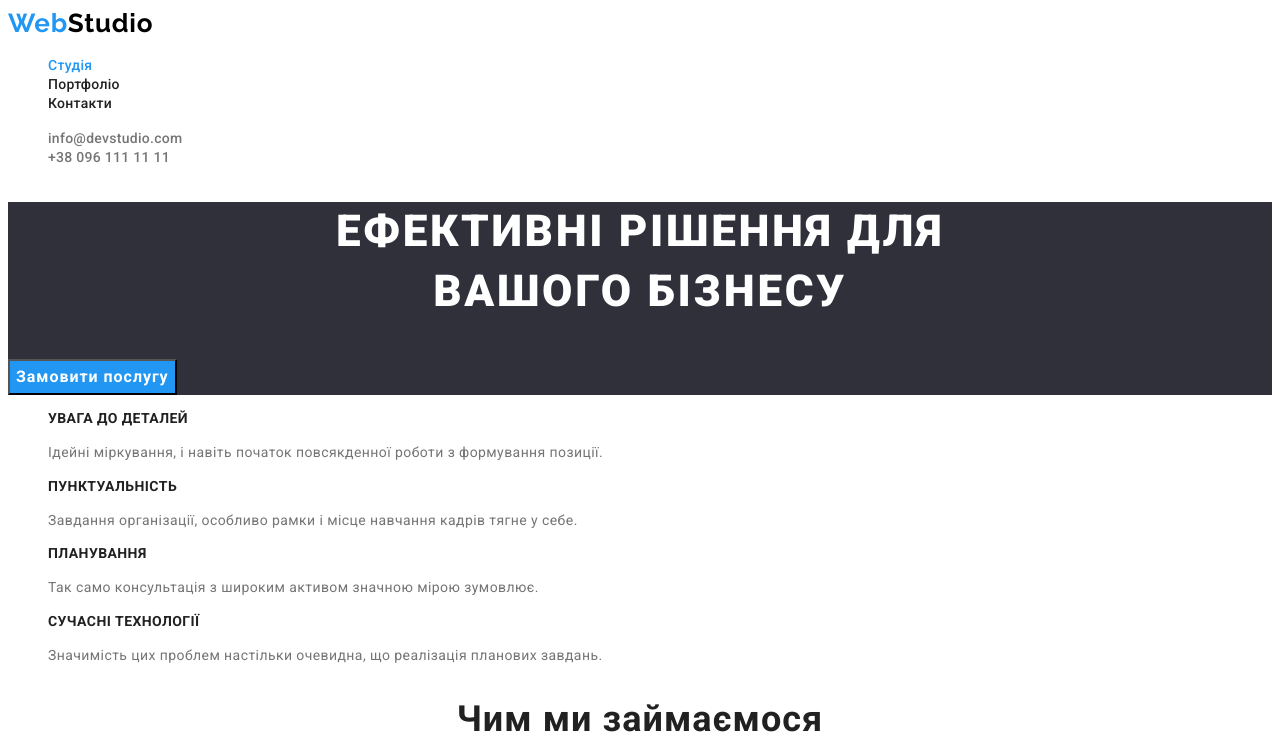
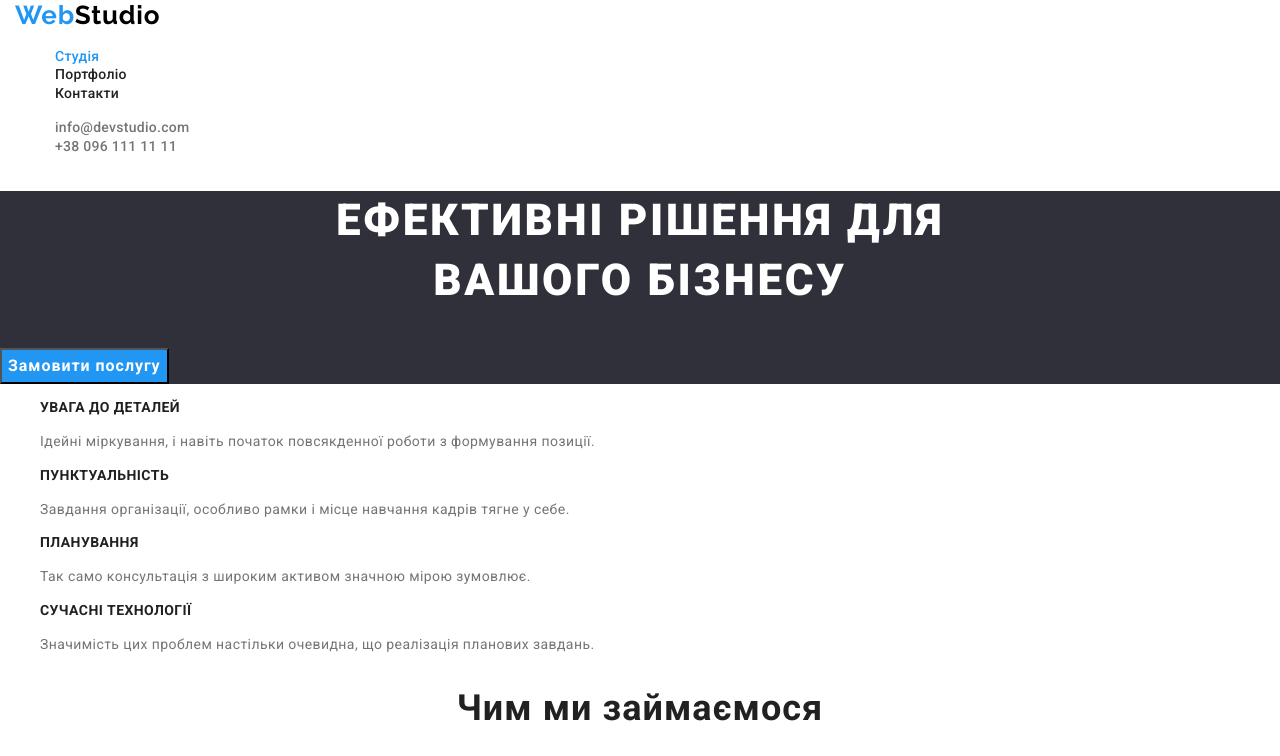
Before and after one commit to anatoliy-chaika/goit-markup-hw-02, a plain HTML site: page index.html in a window 1280 px wide. Shown: the top 756 px of the page. Drawn offline with nearby package versions, Linux system fonts and the light colour scheme.

Commit message:
start-hw-3

```diff
--- a/css/styles.css
+++ b/css/styles.css
@@ -35,6 +35,13 @@ text-decoration: none;
 .header {
     background-color: var(--main-background-color);
 }
+
+.container{
+    width: 1200px;
+    margin-left: 15px;
+    margin-right: 15px;
+}
+
 .logo {
     color: var(--logo-color);
     font-family: Raleway,sans-serif;
@@ -217,3 +224,10 @@ text-decoration: none;
     line-height: 1.88;
     letter-spacing: 0.03em
 }
+
+/*додати клас box
+ .box {
+    display: flex;
+    flex-direction: row;
+    justify-content: space-evenly;
+} */
--- a/index.html
+++ b/index.html
@@ -11,10 +11,15 @@
       href="https://fonts.googleapis.com/css2?family=Raleway:wght@700&family=Roboto:wght@400;500;700;900&display=swap"
       rel="stylesheet"
     />
+    <link
+      rel="stylesheet"
+      href="https://cdnjs.cloudflare.com/ajax/libs/modern-normalize/1.1.0/modern-normalize.min.css"
+    />
     <link rel="stylesheet" href="./css/styles.css" />
   </head>
   <body>
     <header class="header">
+      <div class="container">
         <nav class="site-nav">
           <a class="logo" href="./index.html" lang="en"><span>Web</span>Studio</a>
           <ul class="list">
@@ -25,9 +30,12 @@
         </nav>
 
         <ul class="contact list">
-        <li><a class="cotact-link link" href="mailto:info@devstudio.com">info@devstudio.com</a></li>
+          <li>
+            <a class="cotact-link link" href="mailto:info@devstudio.com">info@devstudio.com</a>
+          </li>
           <li><a class="cotact-link link" href="tel:+380961111111">+38 096 111 11 11</a></li>
         </ul>
+      </div>
     </header>
 
     <main>
```
Also changed, not shown: portfolio.html (+4 -0 lines). Lines whose indentation alone changed are shown as unchanged.
